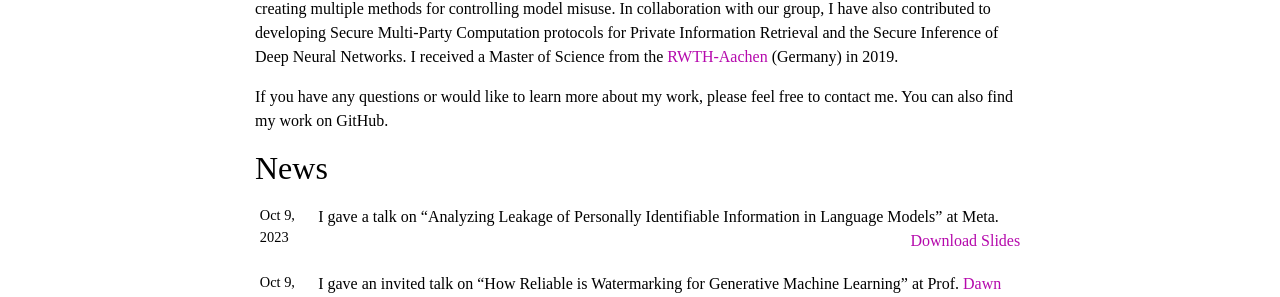
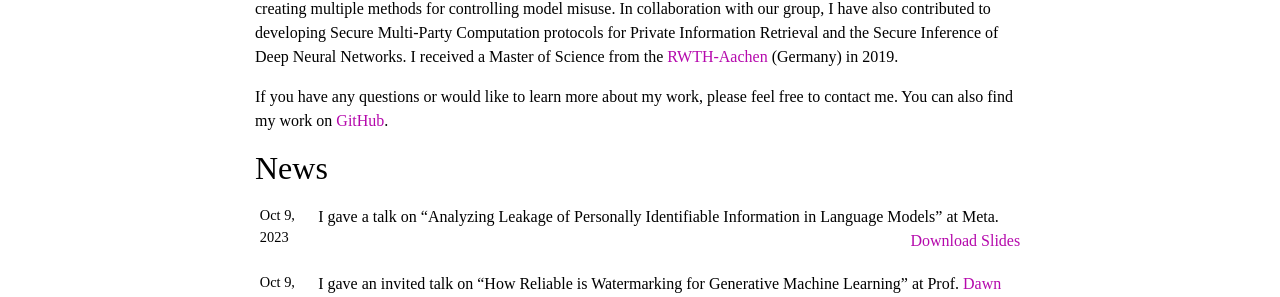
Before and after one commit to nilslukas/nilshendriklukas.github.io, a Jekyll site: the page built from _pages/about.md, in a window 1280 px wide and 900 px high, scrolled down 344 px. Shown: the part 172-469 px from the top of the window. Built offline with Jekyll 4.4.1, drawn with Linux system fonts in a browser that asks for light colours; full-size pictures stand in for the smaller copies a plugin makes; emoji names are drawn with the system emoji font; comment, search, counter and statistics services are not loaded; a style sheet for code colours, icons or effects is not loaded; part of the change alters nothing that is shown.

```diff
--- a/_pages/about.md
+++ b/_pages/about.md
@@ -30,4 +30,4 @@ when the model is trained on private data, (2) **Integrity** when the model's da
 My work includes studying privacy attacks against large language models fine-tuned on private datasets, developing defenses against data poisoning, and creating multiple methods for controlling model misuse. In collaboration with our group, I have also contributed to developing Secure Multi-Party Computation protocols for Private Information Retrieval and the Secure Inference of Deep Neural Networks.
 I received a Master of Science from the <a href="https://www.rwth-aachen.de/go/id/a/?lidx=1">RWTH-Aachen</a> (Germany) in 2019.
 
-If you have any questions or would like to learn more about my work, please feel free to contact me. You can also find my work on GitHub.
+If you have any questions or would like to learn more about my work, please feel free to contact me. You can also find my work on <a href="https://github.com/nilslukas/">GitHub</a>.
```
